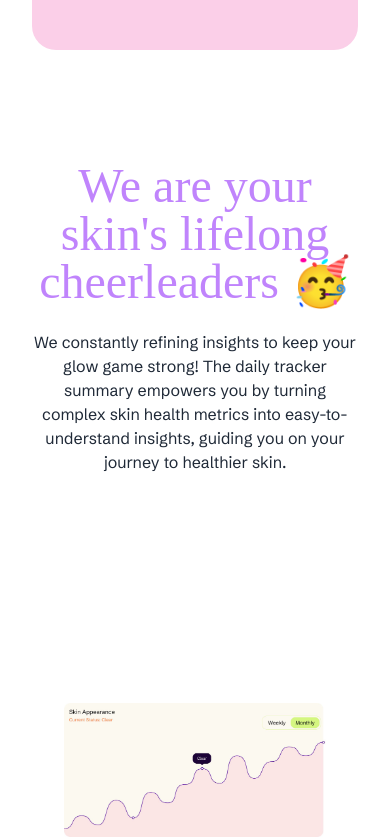
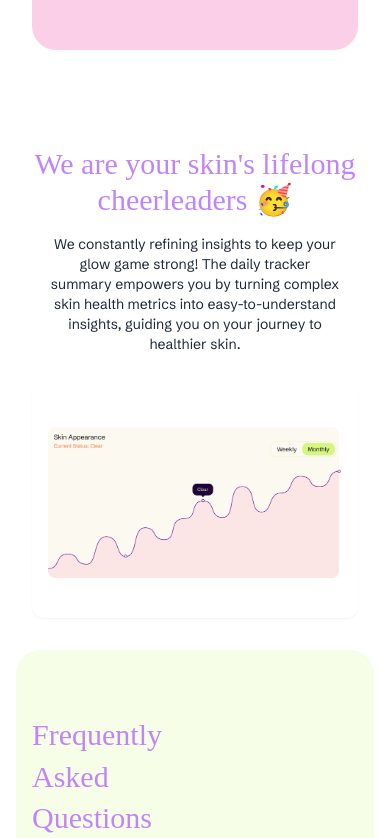
Before and after one commit to sh1vdatt/GlowProject, a React (Vite) app: page / in a window 390 px wide. Shown: the part 5076-5914 px from the top of the page. Built offline with nearby package versions, Linux system fonts and the light colour scheme; a web font is replaced by a local one.

Commit message:
Made Graph section responsive

```diff
--- a/src/components/common/FadeEffect.jsx
+++ b/src/components/common/FadeEffect.jsx
@@ -1,5 +1,3 @@
-"use client";
-
 import { useEffect } from "react";
 
 export default function FadeEffect() {
--- a/src/components/common/ProgressGraph.jsx
+++ b/src/components/common/ProgressGraph.jsx
@@ -4,22 +4,24 @@ export function ProgressGraph() {
   const [view, setView] = useState("weekly");
 
   return (
-    <div className="max-w-6xl mx-auto px-4 py-12">
-      <h1 className="text-5xl font-marbley text-center text-purple-400 mb-6">
+    <section className="w-full py-8 md:py-12 lg:py-16">
+      <div className="max-w-6xl mx-auto px-4 sm:px-6 lg:px-8">
+        <h1 className="text-3xl sm:text-4xl md:text-5xl font-marbley text-center text-purple-400 mb-4 md:mb-6">
           We are your skin's lifelong cheerleaders{" "}
           <span role="img" aria-label="kissing face with closed eyes">
             🥳
           </span>
         </h1>
-      <p className="text-center max-w-3xl mx-auto mb-16 text-gray-800">
-        We constantly refining insights to keep your glow game strong! The daily
-        tracker summary empowers you by turning complex skin health metrics into
-        easy-to-understand insights, guiding you on your journey to healthier
-        skin.
+
+        <p className="text-center text-sm sm:text-base md:text-lg max-w-3xl mx-auto mb-8 md:mb-12 lg:mb-16 text-gray-800 px-4">
+          We constantly refining insights to keep your glow game strong! The
+          daily tracker summary empowers you by turning complex skin health
+          metrics into easy-to-understand insights, guiding you on your journey
+          to healthier skin.
         </p>
 
-      <div className=" rounded-3xl p-8 max-w-5xl mx-auto">
-        <div className="relative w-full h-[400px]">
+        <div className="rounded-xl md:rounded-2xl lg:rounded-3xl p-4 sm:p-6 md:p-8 max-w-5xl mx-auto shadow-sm">
+          <div className="relative w-full h-[200px] sm:h-[300px] md:h-[350px] lg:h-[400px]">
             <img
               src="src/assets/sections/progress/graph.png"
               alt="Skin health progress graph showing improvement over time"
@@ -28,5 +30,6 @@ export function ProgressGraph() {
           </div>
         </div>
       </div>
+    </section>
   );
 }
```
Lines whose indentation alone changed are shown as unchanged.
